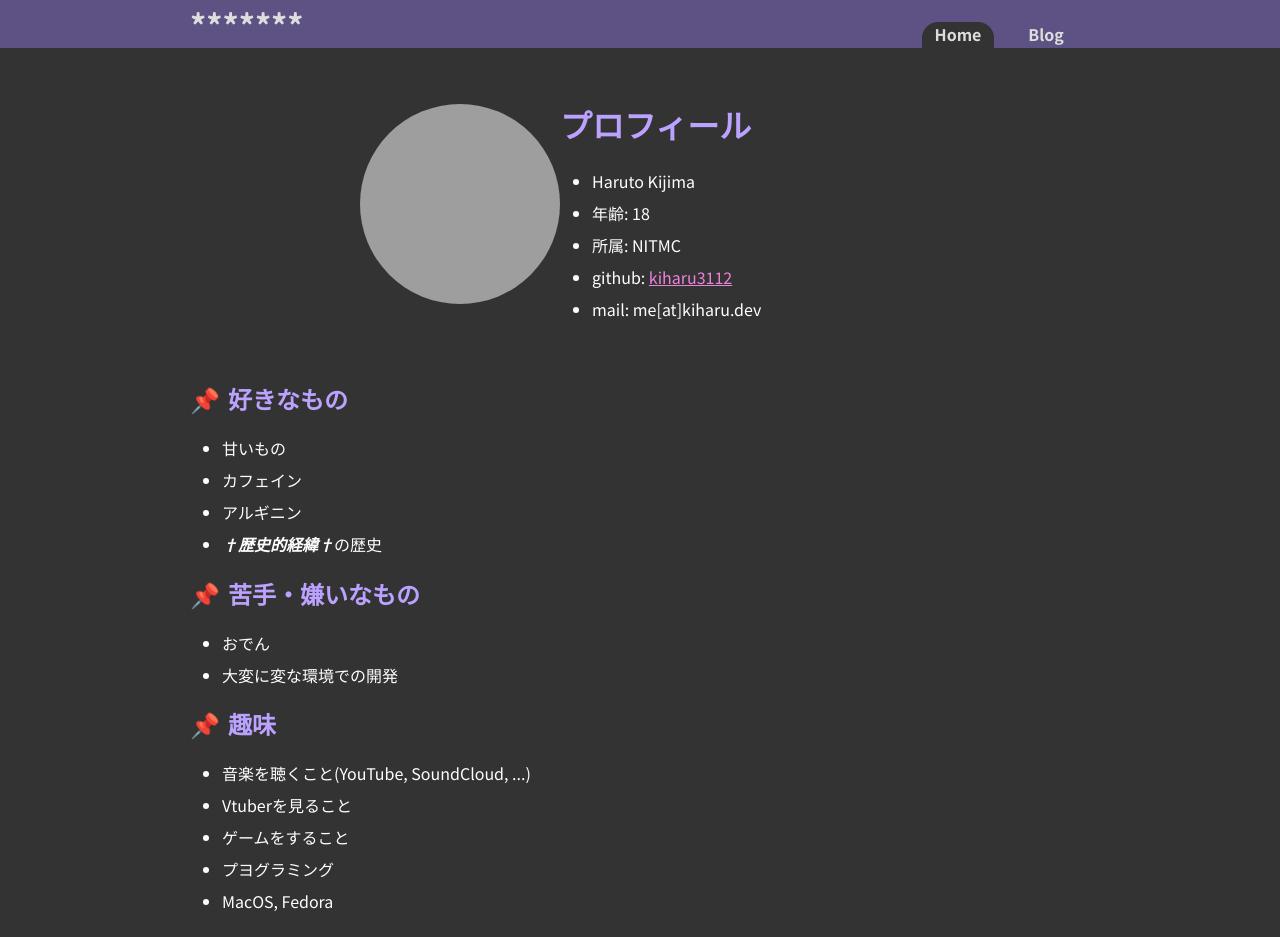
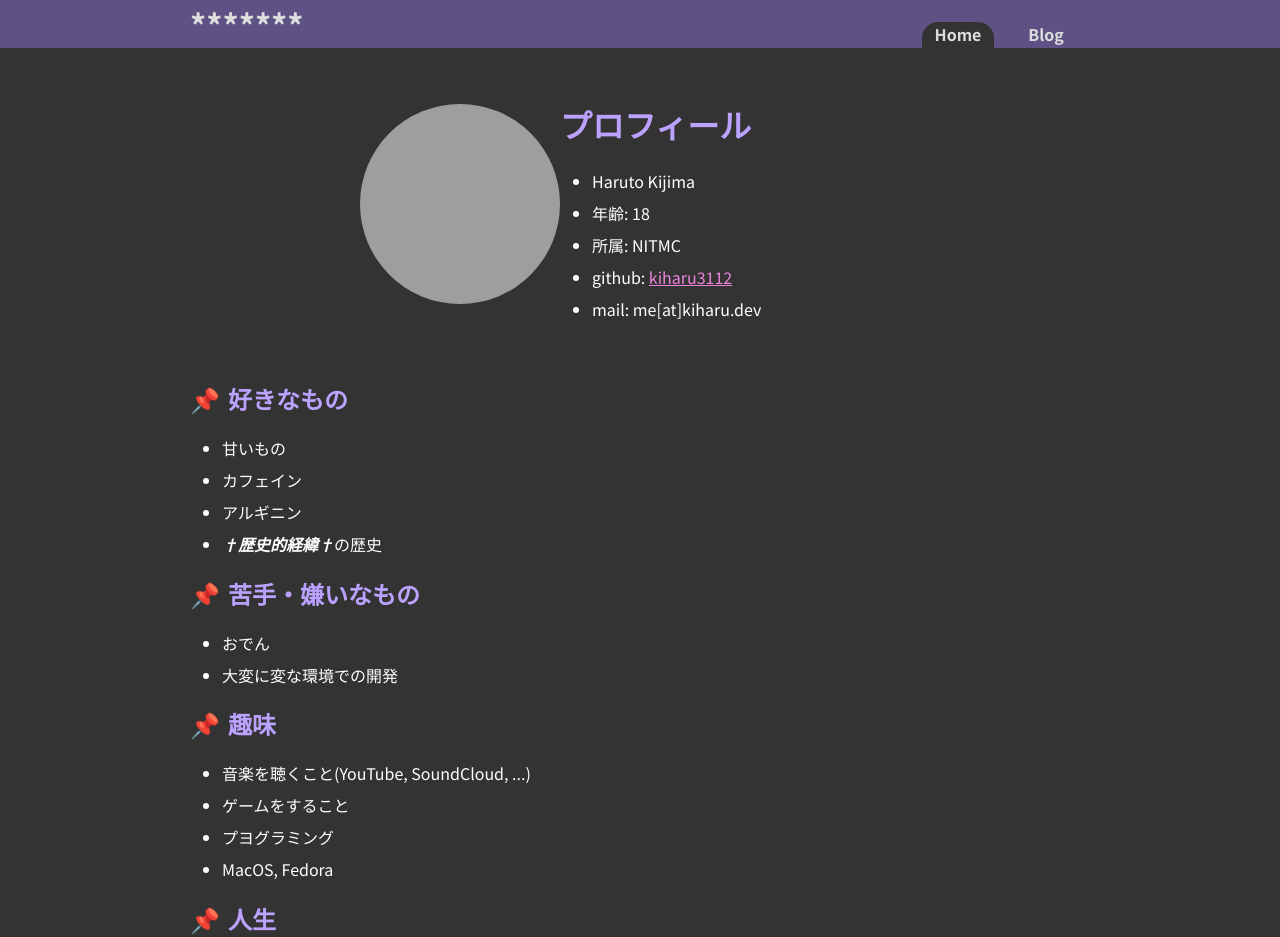
Before and after one commit to kiharu3112/kiharu.dev, a SvelteKit app: page / in a window 1280 px wide. Shown: the top 937 px of the page. Built offline with nearby package versions, Linux system fonts and the light colour scheme; grey boxes are pictures that could not be loaded.

Commit message:
kこうしん

```diff
--- a/src/routes/+page.svelte
+++ b/src/routes/+page.svelte
@@ -29,7 +29,6 @@
 
 <ul>
 	<li>音楽を聴くこと(YouTube, SoundCloud, ...)</li>
-	<li>Vtuberを見ること</li>
 	<li>ゲームをすること</li>
 	<li>プヨグラミング</li>
 	<li>MacOS, Fedora</li>
```
